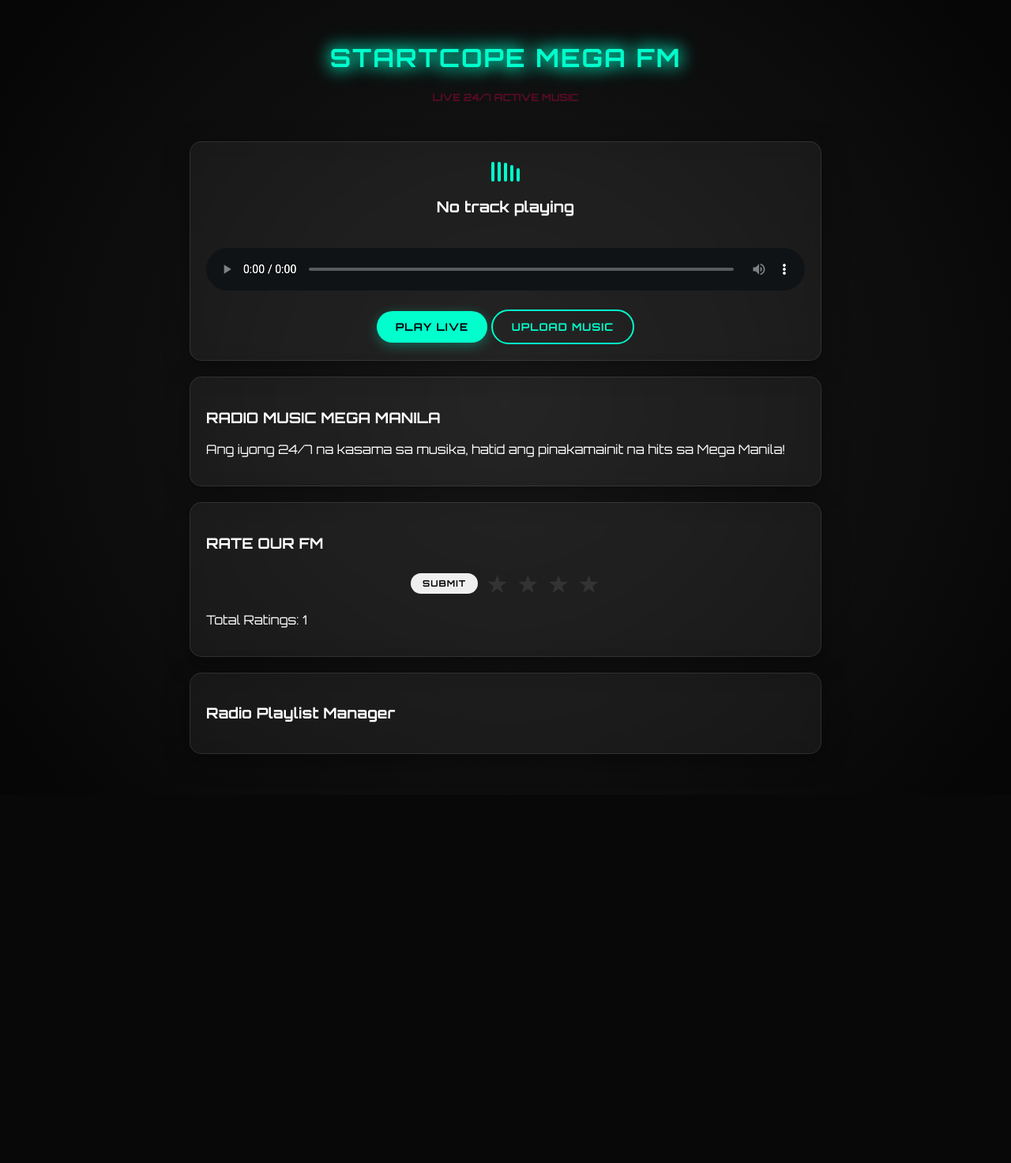
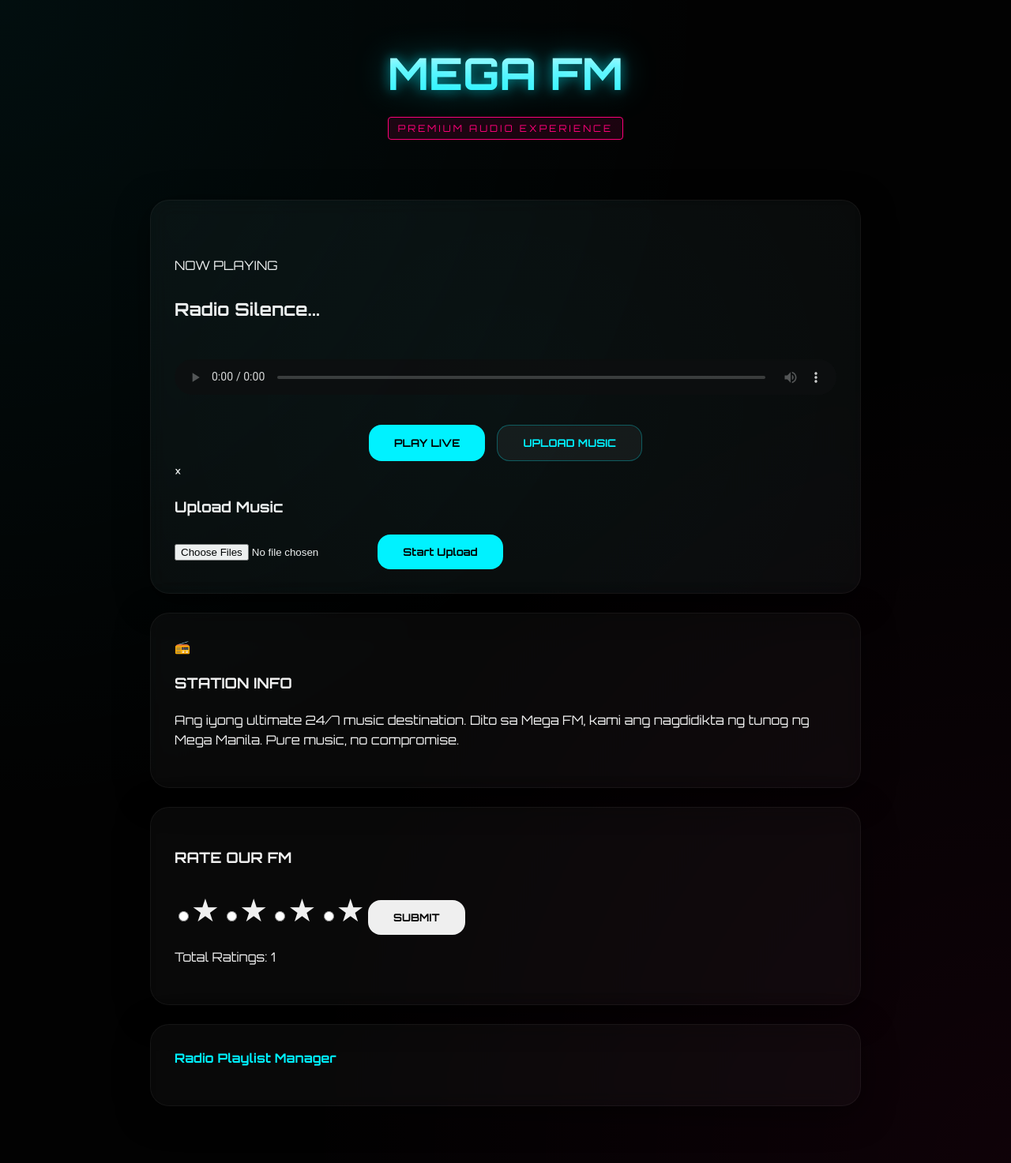
Before and after one commit to fderhbxsrgc5/Gogom, a Node server app: template views/index.ejs in a window 1280 px wide. Shown: the whole page at 79% size. Before the commit the page ends 955 px from the top, so only its background shows below. Run offline with Node 20, Linux system fonts and the light colour scheme; the template is opened without the code that fills it: most values are stand-ins (such as "Sample title", 1, 10 or a date in 2020).

Commit message:
Update radio station's visual design and user interface elements
Revise CSS variables, animations, and EJS templates to implement glassmorphism, neon accents, and modern button styles for a futuristic UI.

Replit-Commit-Author: Agent
Replit-Commit-Session-Id: 44a10dce-bea2-4759-82fa-03a81ce09352
Replit-Commit-Checkpoint-Type: intermediate_checkpoint
Replit-Commit-Event-Id: 7ed39ef1-125c-4ddc-b35e-d9d10092487e
Replit-Commit-Screenshot-Url: https://storage.googleapis.com/screenshot-production-us-central1/5a512055-0e49-4ae6-ac48-3885f40c8f9c/44a10dce-bea2-4759-82fa-03a81ce09352/PBQzgnZ
Replit-Helium-Checkpoint-Created: true

```diff
--- a/public/css/style.css
+++ b/public/css/style.css
@@ -1,189 +1,195 @@
 :root {
-    --bg-black: #050505;
-    --card-bg: rgba(255, 255, 255, 0.05);
-    --accent-color: #00ffcc;
-    --accent-hover: #00e6b8;
-    --text-main: #ffffff;
-    --text-muted: #a0a0a0;
-    --error: #ff4d4d;
+    --bg-black: #020202;
+    --card-bg: rgba(255, 255, 255, 0.03);
+    --accent-color: #00f2ff;
+    --accent-hover: #00d4ff;
+    --accent-secondary: #ff007a;
+    --text-main: #f0f0f0;
+    --text-muted: #888888;
+    --error: #ff3366;
+    --grad-main: linear-gradient(135deg, #0f0f0f 0%, #020202 100%);
 }
 
 body {
     margin: 0;
     font-family: 'Orbitron', sans-serif;
-    background: radial-gradient(circle at center, #1a1a1a 0%, #050505 100%);
+    background: var(--bg-black);
+    background-image:
+        radial-gradient(at 0% 0%, rgba(0, 242, 255, 0.05) 0px, transparent 50%),
+        radial-gradient(at 100% 100%, rgba(255, 0, 122, 0.05) 0px, transparent 50%);
     color: var(--text-main);
     min-height: 100vh;
     overflow-x: hidden;
+    line-height: 1.6;
 }
 
 .container {
-    max-width: 800px;
+    max-width: 900px;
     margin: 0 auto;
-    padding: 2rem;
+    padding: 3rem 1.5rem;
+}
+
+/* Glassmorphism & Depth */
+.glass-effect {
+    background: var(--card-bg);
+    backdrop-filter: blur(12px);
+    -webkit-backdrop-filter: blur(12px);
+    border: 1px solid rgba(255, 255, 255, 0.05);
+    border-radius: 24px;
+    padding: 30px;
+    margin-bottom: 24px;
+    box-shadow: 0 10px 40px rgba(0, 0, 0, 0.5);
+    transition: all 0.4s cubic-bezier(0.4, 0, 0.2, 1);
+}
+
+.glass-effect:hover {
+    transform: translateY(-8px) scale(1.01);
+    border-color: rgba(0, 242, 255, 0.2);
+    box-shadow: 0 20px 50px rgba(0, 0, 0, 0.6), 0 0 20px rgba(0, 242, 255, 0.1);
 }
 
 /* Animations */
-@keyframes slideIn {
-    from { transform: translateY(30px); opacity: 0; }
+@keyframes slideInUp {
+    from { transform: translateY(40px); opacity: 0; }
     to { transform: translateY(0); opacity: 1; }
 }
 
-@keyframes slideDown {
-    from { transform: translateY(-50px); opacity: 0; }
-    to { transform: translateY(0); opacity: 1; }
+@keyframes float {
+    0% { transform: translateY(0px); }
+    50% { transform: translateY(-10px); }
+    100% { transform: translateY(0px); }
 }
 
-@keyframes fadeIn {
-    from { opacity: 0; }
-    to { opacity: 1; }
-}
+.slide-in { animation: slideInUp 0.8s cubic-bezier(0.2, 0.8, 0.2, 1); }
+.pulse { animation: pulse 3s infinite alternate; }
 
 @keyframes pulse {
-    0% { text-shadow: 0 0 10px var(--accent-color); }
-    50% { text-shadow: 0 0 20px var(--accent-color), 0 0 30px var(--accent-color); }
-    100% { text-shadow: 0 0 10px var(--accent-color); }
-}
-
-.slide-in { animation: slideIn 0.8s ease-out; }
-.slide-down { animation: slideDown 0.5s ease-out; }
-.fade-in { animation: fadeIn 0.5s ease-in; }
-.pulse { animation: pulse 2s infinite; }
-
-/* Glass Effect */
-.glass-effect {
-    background: var(--card-bg);
-    backdrop-filter: blur(10px);
-    border: 1px solid rgba(255, 255, 255, 0.1);
-    border-radius: 15px;
-    padding: 20px;
-    margin-bottom: 20px;
-    box-shadow: 0 8px 32px 0 rgba(0, 0, 0, 0.37);
-    transition: transform 0.3s ease;
-}
-
-.glass-effect:hover {
-    transform: translateY(-5px);
+    0% { text-shadow: 0 0 10px rgba(0, 242, 255, 0.3); }
+    100% { text-shadow: 0 0 30px rgba(0, 242, 255, 0.8), 0 0 50px rgba(0, 242, 255, 0.4); }
 }
 
 /* Header */
-header { text-align: center; margin-bottom: 3rem; }
-.glow-text { color: var(--accent-color); letter-spacing: 2px; }
-.live-tag {
-    color: #ff0055;
-    font-size: 0.8rem;
-    font-weight: bold;
-    animation: blink 1.5s infinite;
+header { text-align: center; margin-bottom: 4rem; position: relative; }
+.glow-text {
+    font-size: 3.5rem;
+    font-weight: 900;
+    margin: 0;
+    background: linear-gradient(to bottom, #fff, var(--accent-color));
+    -webkit-background-clip: text;
+    -webkit-text-fill-color: transparent;
+    filter: drop-shadow(0 0 20px rgba(0, 242, 255, 0.3));
 }
 
-@keyframes blink { 50% { opacity: 0.3; } }
+.live-tag {
+    display: inline-block;
+    padding: 4px 12px;
+    background: rgba(255, 0, 122, 0.1);
+    border: 1px solid var(--accent-secondary);
+    border-radius: 4px;
+    color: var(--accent-secondary);
+    font-size: 0.75rem;
+    text-transform: uppercase;
+    letter-spacing: 3px;
+    margin-top: 10px;
+}
 
 /* Player */
-.player-container { text-align: center; }
-.now-playing h2 { font-size: 1.2rem; margin: 20px 0; color: var(--text-main); }
+.player-container { position: relative; overflow: hidden; }
+.player-container::before {
+    content: '';
+    position: absolute;
+    top: -50%; left: -50%; width: 200%; height: 200%;
+    background: radial-gradient(circle, rgba(0, 242, 255, 0.03) 0%, transparent 70%);
+    pointer-events: none;
+}
+
+#current-track-name {
+    font-size: 1.4rem;
+    color: var(--text-main);
+    margin: 25px 0;
+    white-space: nowrap;
+    overflow: hidden;
+    text-overflow: ellipsis;
+}
 
 audio {
     width: 100%;
+    height: 45px;
     margin: 20px 0;
-    filter: invert(100%) hue-rotate(180deg) brightness(1.5);
+    filter: invert(1) hue-rotate(170deg) brightness(1.2);
+    opacity: 0.8;
+    transition: opacity 0.3s;
 }
+audio:hover { opacity: 1; }
 
 /* Buttons */
+.controls { display: flex; gap: 15px; justify-content: center; margin-top: 10px; }
+
 .modern-btn {
+    position: relative;
     border: none;
-    padding: 12px 24px;
-    border-radius: 50px;
+    padding: 14px 32px;
+    border-radius: 16px;
     font-family: 'Orbitron', sans-serif;
-    font-weight: bold;
+    font-weight: 700;
     cursor: pointer;
-    transition: all 0.3s cubic-bezier(0.175, 0.885, 0.32, 1.275);
-    text-transform: uppercase;
-    letter-spacing: 1px;
+    overflow: hidden;
+    transition: all 0.3s;
+    z-index: 1;
 }
 
 .modern-btn.primary {
     background: var(--accent-color);
     color: #000;
-    box-shadow: 0 4px 15px rgba(0, 255, 204, 0.3);
 }
 
 .modern-btn.secondary {
-    background: transparent;
+    background: rgba(255, 255, 255, 0.05);
     color: var(--accent-color);
-    border: 2px solid var(--accent-color);
+    border: 1px solid rgba(0, 242, 255, 0.3);
+}
+
+.modern-btn::after {
+    content: '';
+    position: absolute;
+    top: 0; left: 0; width: 100%; height: 100%;
+    background: linear-gradient(rgba(255, 255, 255, 0.2), transparent);
+    z-index: -1;
+    opacity: 0;
+    transition: opacity 0.3s;
 }
 
 .modern-btn:hover {
-    transform: scale(1.05);
-    box-shadow: 0 6px 20px rgba(0, 255, 204, 0.5);
+    transform: translateY(-3px);
+    box-shadow: 0 10px 25px rgba(0, 242, 255, 0.4);
+}
+.modern-btn:hover::after { opacity: 1; }
+
+/* Playlist */
+.playlist-box h3 { color: var(--accent-color); font-size: 1rem; margin-top: 0; }
+.track-item {
+    border: 1px solid rgba(255, 255, 255, 0.03);
+    padding: 16px;
+    margin-bottom: 12px;
+    background: rgba(0, 0, 0, 0.2);
+    border-radius: 12px;
 }
 
-.modern-btn:active { transform: scale(0.95); }
-
-.modern-btn.mini { padding: 6px 15px; font-size: 0.7rem; }
-.full-width { width: 100%; margin-top: 10px; }
-
-/* Playlist */
-#playlist-display { list-style: none; padding: 0; }
-.track-item {
-    background: rgba(255, 255, 255, 0.03);
-    margin-bottom: 10px;
-    padding: 12px;
-    border-radius: 8px;
-    display: flex;
-    justify-content: space-between;
-    align-items: center;
-    transition: 0.2s;
+.track-item:hover {
+    background: rgba(255, 255, 255, 0.05);
+    border-color: rgba(0, 242, 255, 0.1);
 }
 
-.track-item:hover { background: rgba(255, 255, 255, 0.08); }
-
-.mini-delete-btn {
-    background: transparent;
-    color: var(--error);
-    border: 1px solid var(--error);
-    padding: 4px 10px;
-    border-radius: 4px;
-    cursor: pointer;
-    font-size: 0.7rem;
-    transition: 0.2s;
-}
-
-.mini-delete-btn:hover { background: var(--error); color: #fff; }
-
-/* Modal */
-.modal {
-    display: none;
-    position: fixed;
-    top: 0; left: 0; width: 100%; height: 100%;
-    background: rgba(0, 0, 0, 0.9);
-    backdrop-filter: blur(5px);
-    z-index: 1000;
-}
-
-.modal-content {
-    background: #111;
-    margin: 15% auto;
-    padding: 30px;
-    width: 90%;
-    max-width: 400px;
-    border-radius: 20px;
-    border: 1px solid var(--accent-color);
-}
-
-.close-modal { float: right; cursor: pointer; font-size: 1.5rem; color: var(--text-muted); }
+/* Visualizer */
+.visualizer { height: 40px; }
+.bar { background: linear-gradient(to top, var(--accent-color), #fff); width: 6px; }
 
 /* Rating */
-.star-rating { display: flex; flex-direction: row-reverse; justify-content: center; align-items: center; gap: 10px; }
-.star-rating input { display: none; }
-.star-rating label { font-size: 2rem; color: #333; cursor: pointer; transition: 0.2s; }
-.star-rating input:checked ~ label, .star-rating label:hover, .star-rating label:hover ~ label { color: var(--accent-color); text-shadow: 0 0 10px var(--accent-color); }
+.star-rating label { font-size: 2.5rem; transition: 0.3s cubic-bezier(0.4, 0, 0.2, 1); }
+.star-rating label:hover { transform: scale(1.2) rotate(15deg); }
 
-.visualizer { display: flex; gap: 4px; justify-content: center; height: 30px; align-items: flex-end; margin-bottom: 15px; }
-.bar { width: 4px; background: var(--accent-color); border-radius: 2px; animation: bounce 0.6s infinite alternate; }
-.bar:nth-child(2) { animation-delay: 0.1s; }
-.bar:nth-child(3) { animation-delay: 0.2s; }
-.bar:nth-child(4) { animation-delay: 0.3s; }
-.bar:nth-child(5) { animation-delay: 0.4s; }
-
-@keyframes bounce { from { height: 5px; } to { height: 25px; } }
+/* Custom Scrollbar */
+::-webkit-scrollbar { width: 8px; }
+::-webkit-scrollbar-track { background: var(--bg-black); }
+::-webkit-scrollbar-thumb { background: #222; border-radius: 10px; }
+::-webkit-scrollbar-thumb:hover { background: #333; }
--- a/views/index.ejs
+++ b/views/index.ejs
@@ -11,8 +11,8 @@
 
     <div class="container slide-in">
         <header>
-            <h1 class="glow-text pulse">STARTCOPE MEGA FM</h1>
-            <p class="live-tag">LIVE 24/7 ACTIVE MUSIC</p>
+            <h1 class="glow-text pulse">MEGA FM</h1>
+            <p class="live-tag">PREMIUM AUDIO EXPERIENCE</p>
         </header>
 
         <main>
@@ -24,8 +24,14 @@
                         <div class="bar"></div>
                         <div class="bar"></div>
                         <div class="bar"></div>
+                        <div class="bar"></div>
+                        <div class="bar"></div>
+                        <div class="bar"></div>
                     </div>
-                    <h2 id="current-track-name">No track playing</h2>
+                    <div class="track-info-container">
+                        <span class="label">NOW PLAYING</span>
+                        <h2 id="current-track-name">Radio Silence...</h2>
+                    </div>
                 </div>
 
                 <audio id="radio-player" controls preload="auto">
@@ -51,8 +57,11 @@
             </div>
 
             <div class="info-section glass-effect">
-                <h3>RADIO MUSIC MEGA MANILA</h3>
-                <p>Ang iyong 24/7 na kasama sa musika, hatid ang pinakamainit na hits sa Mega Manila!</p>
+                <div class="section-header">
+                    <span class="icon">📻</span>
+                    <h3>STATION INFO</h3>
+                </div>
+                <p>Ang iyong ultimate 24/7 music destination. Dito sa Mega FM, kami ang nagdidikta ng tunog ng Mega Manila. Pure music, no compromise.</p>
             </div>
 
             <div class="rating-section glass-effect">
```
